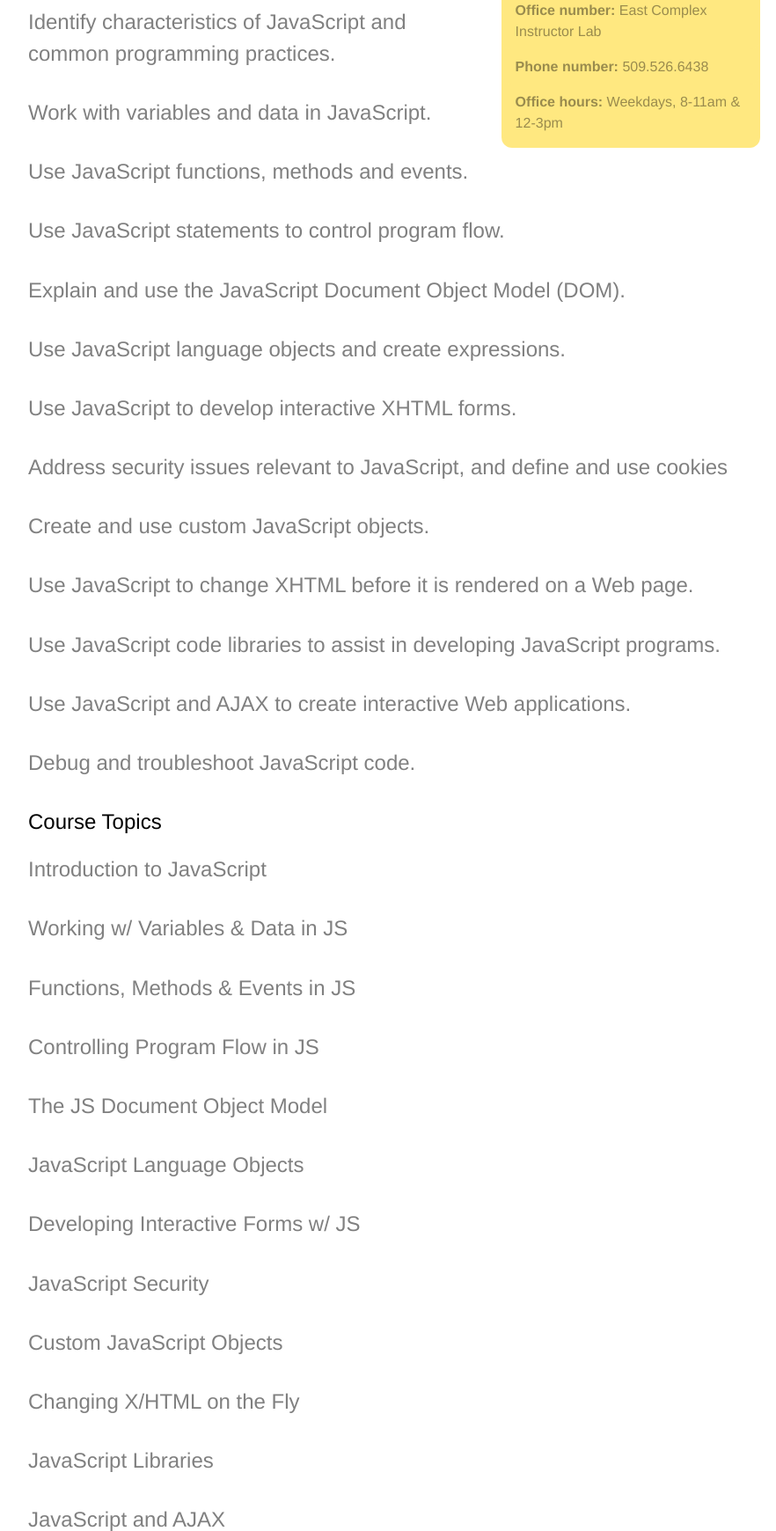
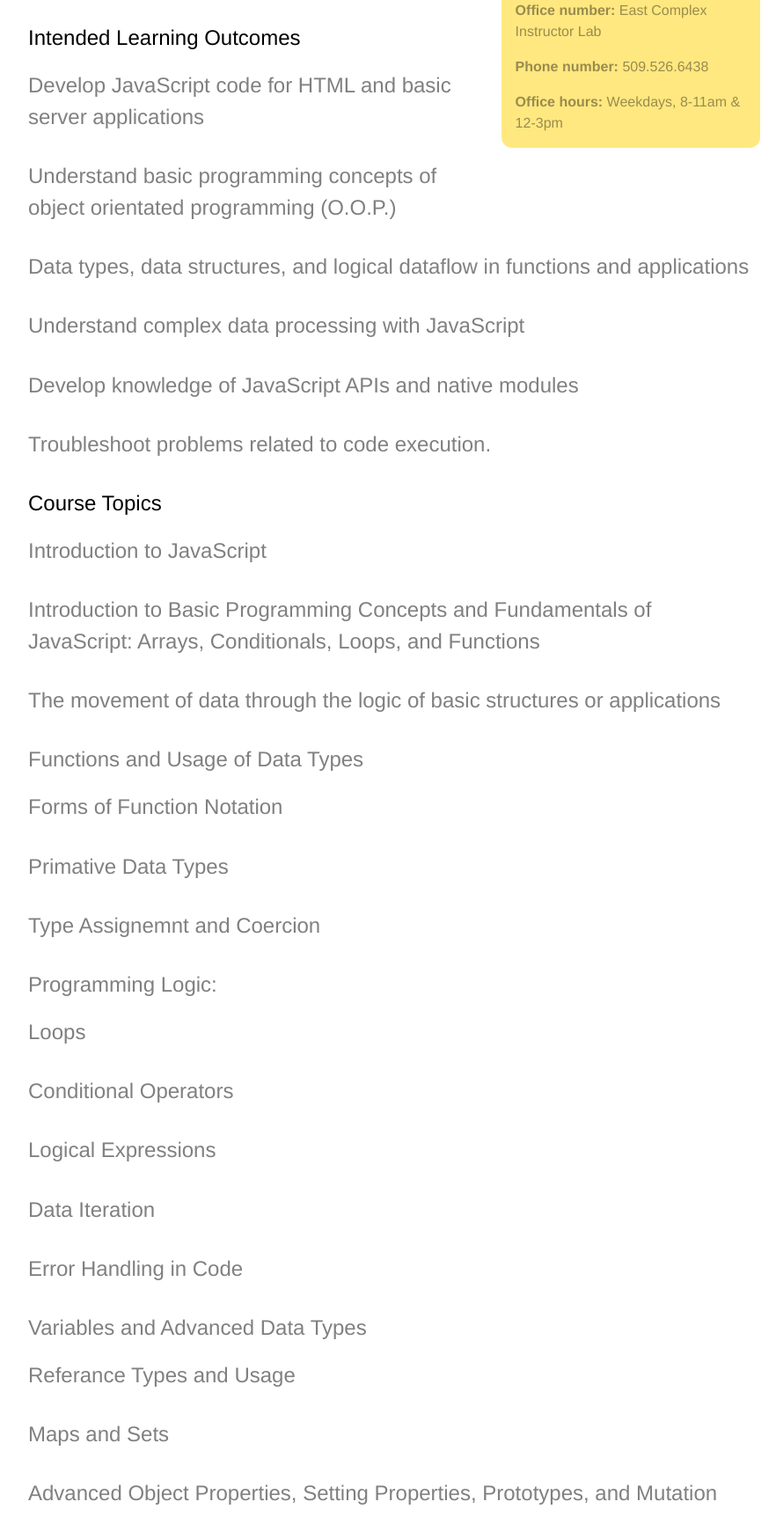
Before and after one commit to mrdale/digital-design-syllabi, an Astro site: page /cs140 in a window 1280 px wide. Shown: the part 976-2716 px from the top of the page at 88% size, without its empty margins (192-1074 px from the left). Built offline with nearby package versions, Linux system fonts and the light colour scheme; Astro itself is replaced by a stand-in of ours.

Commit message:
MDG idea of changes for CS-140

```diff
--- a/src/pages/cs140.md
+++ b/src/pages/cs140.md
@@ -7,41 +7,44 @@ mode: In Person
 credits: 5
 hours: 50
 books:
-- image: /assets/images/1.jpg
-  title: title
-  author: author
-  isbn: 111
+  - image: /assets/images/1.jpg
+    title: title
+    author: author
+    isbn: 111
 ---
-### Description
-This course prepares a student for the JavaScript Specialist Certification Exam. Topics include Use JavaScript statements to control program flow, the use of JavaScript Document Object Model (DOM). Using JavaScript language objects and create expressions, using JavaScript to develop interactive XHTML forms.
 
-### Intended Learning Outcomes
-* Identify characteristics of JavaScript and common programming practices.
-* Work with variables and data in JavaScript.
-* Use JavaScript functions, methods and events.
-* Use JavaScript statements to control program flow.
-* Explain and use the JavaScript Document Object Model (DOM).
-* Use JavaScript language objects and create expressions.
-* Use JavaScript to develop interactive XHTML forms.
-* Address security issues relevant to JavaScript, and define and use cookies
-* Create and use custom JavaScript objects.
-* Use JavaScript to change XHTML before it is rendered on a Web page.
-* Use JavaScript code libraries to assist in developing JavaScript programs.
-* Use JavaScript and AJAX to create interactive Web applications.
-* Debug and troubleshoot JavaScript code.
+#### Description
+
+Students will learn the fundamentals an object orientated general purpose programming language (JavaScript), to capture event behavior interactions in webapages and analyze basic applications logic and dataflow. Students will learn usage and syntax of JavaScript, Common JavaScript Libraries, Node.js, JavaScripts APIs, and JavaScripts Native Modules for cohesive code project architecture.
+
+#### Intended Learning Outcomes
+
+- Develop JavaScript code for HTML and basic server applications
+- Understand basic programming concepts of object orientated programming (O.O.P.)
+- Data types, data structures, and logical dataflow in functions and applications
+- Understand complex data processing with JavaScript
+- Develop knowledge of JavaScript APIs and native modules
+- Troubleshoot problems related to code execution.
 
 #### Course Topics
-* Introduction to JavaScript
-* Working w/ Variables & Data in JS
-* Functions, Methods & Events in JS
-* Controlling Program Flow in JS
-* The JS Document Object Model
-* JavaScript Language Objects
-* Developing Interactive Forms w/ JS
-* JavaScript Security
-* Custom JavaScript Objects
-* Changing X/HTML on the Fly
-* JavaScript Libraries
-* JavaScript and AJAX
-* Debugging & Troubleshooting JavaScript
-* Plug-Ins & Java Applets
+
+- Introduction to JavaScript
+- Introduction to Basic Programming Concepts and Fundamentals of JavaScript: Arrays, Conditionals, Loops, and Functions
+- The movement of data through the logic of basic structures or applications
+- Functions and Usage of Data Types
+  - Forms of Function Notation
+  - Primative Data Types
+  - Type Assignemnt and Coercion
+- Programming Logic:
+  - Loops
+  - Conditional Operators
+  - Logical Expressions
+  - Data Iteration
+  - Error Handling in Code
+- Variables and Advanced Data Types
+  - Referance Types and Usage
+  - Maps and Sets
+  - Advanced Object Properties, Setting Properties, Prototypes, and Mutation
+  - Regular Expressions and their usage, format, construction, syntax.
+- Contrast Concepts of JavaScript, JavaScript Libraries, and Node.js syntax
+  - Basic Node servers, file system access, design patterns.
```
